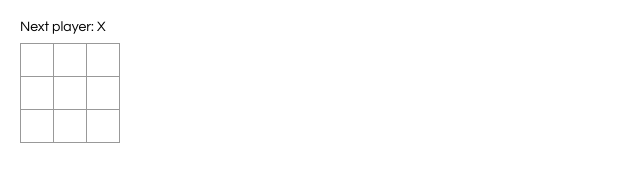
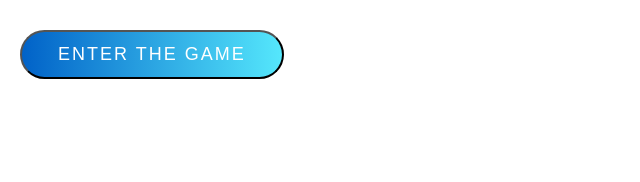
Before and after one commit to arpitfs/tic-tac-toe, a React app: page / in a window 1280 px wide. Shown: the whole page, without its empty margins (0-640 px from the left). Built offline with nearby package versions, Linux system fonts and the light colour scheme.

Commit message:
added state to start the game

```diff
--- a/src/Components/Game/Game.js
+++ b/src/Components/Game/Game.js
@@ -2,7 +2,21 @@ import React from 'react';
 import Board from '../Board/Board';
 
 class Game extends React.Component {
+  constructor(props) {
+    super(props);
+    this.state = {
+      isStart: false,
+    };
+  }
     render() {
+      if(!this.state.isStart)
+      {
+        return (
+            <button className="enter-button" onClick={() => this.setState({ isStart: true })}>Enter the game</button>
+        );
+      }
+      else
+      {
         return (
           <div className="game">
             <div className="game-board">
@@ -15,6 +29,8 @@ class Game extends React.Component {
           </div>
         );
       }
+
+    }
   }
 
 export default Game;
--- a/src/index.css
+++ b/src/index.css
@@ -1,6 +1,7 @@
 body {
   font: 14px "Century Gothic", Futura, sans-serif;
   margin: 20px;
+  min-height: 100vh;
 }
 
 ol, ul {
@@ -48,3 +49,15 @@ ol, ul {
 .game-info {
   margin-left: 20px;
 }
+
+.enter-button {
+  padding: 12px 36px;
+  margin: 10px 0;
+  color: #fff;
+  text-decoration: none;
+  text-transform: uppercase;
+  font-size: 18px;
+  letter-spacing: 2px;
+  border-radius: 40px;
+  background: linear-gradient(90deg, #0162c8, #55e7fc);
+}
```
Lines whose indentation alone changed are shown as unchanged.
